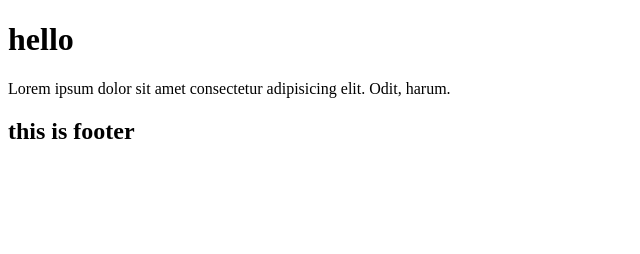
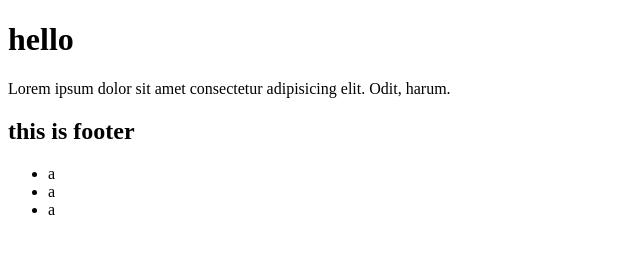
Before and after one commit to makin911/shop, a plain HTML site: page index.html in a window 1280 px wide. Shown: the full height of the page, 0-640 px from the left. Drawn offline with Linux system fonts and the light colour scheme.

Commit message:
create ul

```diff
--- a/index.html
+++ b/index.html
@@ -16,6 +16,13 @@
   <p>Lorem ipsum dolor sit amet consectetur adipisicing elit. Odit, harum.</p>
   <footer>
     <h2>this is footer</h2>
+    <nav>
+      <ul>
+        <li>a</li>
+        <li>a</li>
+        <li>a</li>
+      </ul>
+    </nav>
   </footer>
 </body>
 </html>
```
